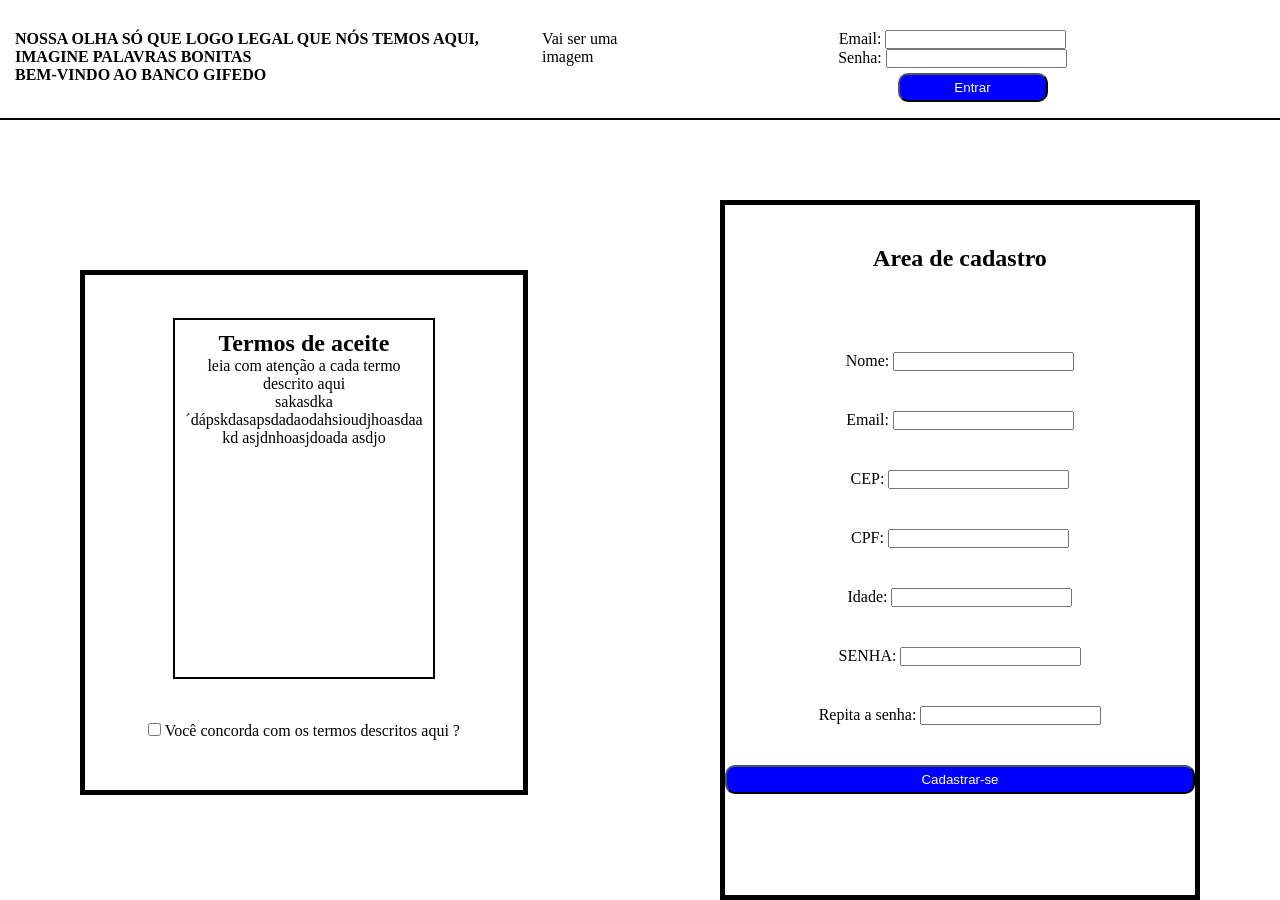
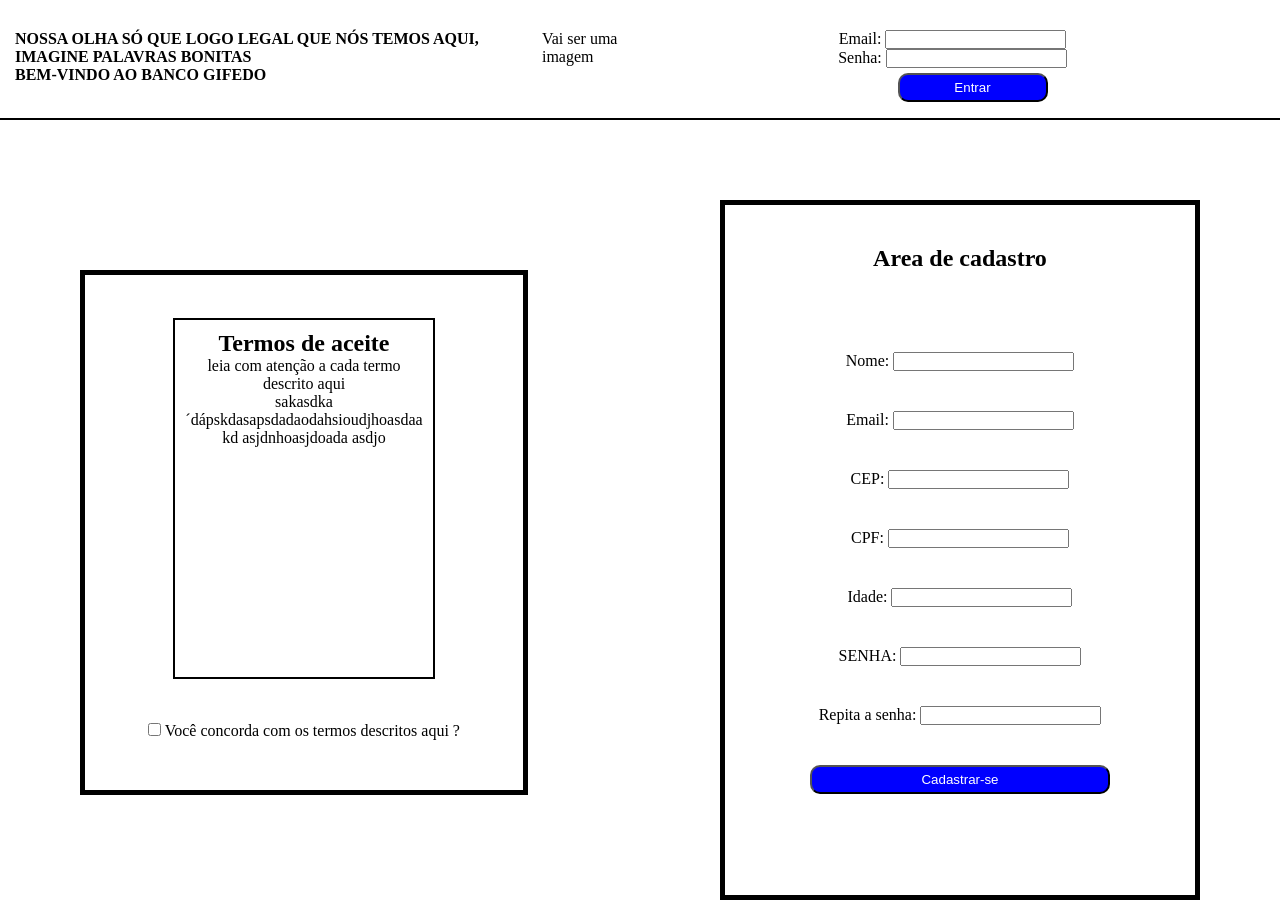
Before and after one commit to Jefferson2724/Banco-CRUD, an Angular app in the folder Front-end/BancoCrud/: page / in a window 1280 px wide. Built offline with nearby package versions, Linux system fonts and the light colour scheme.

Commit message:
Ajeitando botao de cadastro

```diff
--- a/Front-end/BancoCrud/src/app/Tela1/Cadastro/Cadastro.component.css
+++ b/Front-end/BancoCrud/src/app/Tela1/Cadastro/Cadastro.component.css
@@ -28,7 +28,10 @@
 }
 
 .botao-cadastrar {
-    padding:5px;
+    padding: 5px;
+    margin: auto;
+
+    width: 300px;
     text-align: center;
 
     background-color: blue;
```
